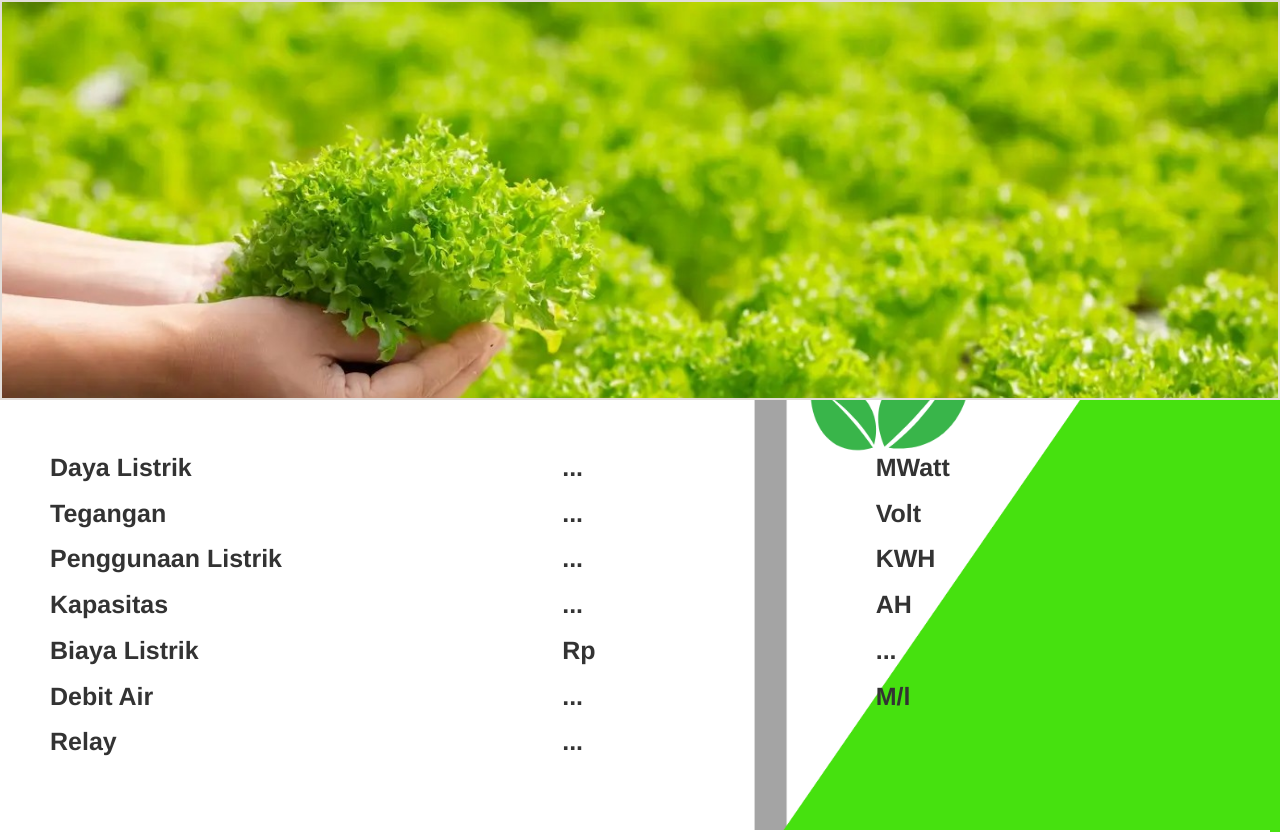
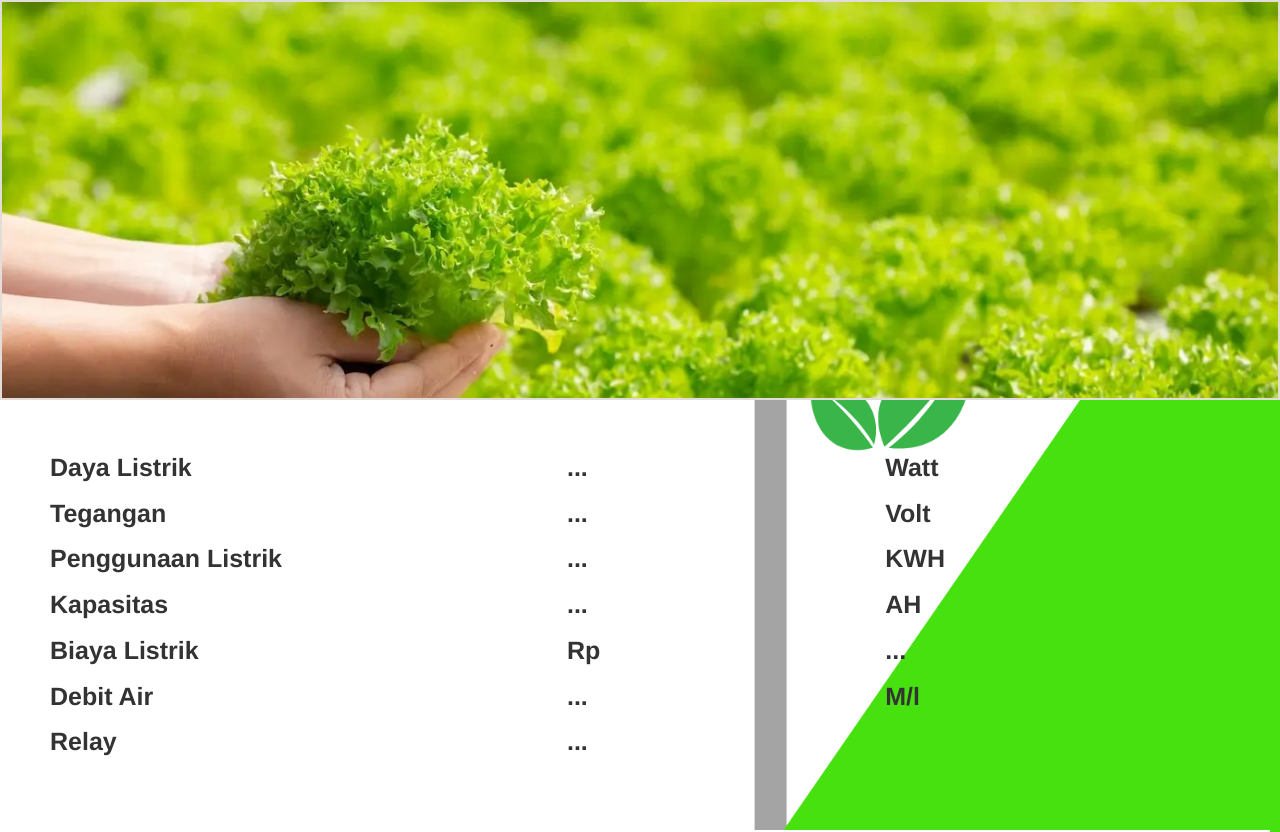
Before and after one commit to ttessstes/iothidro, a plain HTML site: page index.html in a window 1280 px wide. Shown: the top 832 px of the page. Drawn offline with nearby package versions, Linux system fonts and the light colour scheme; a script that the page names is missing.

Commit message:
Add files via upload

```diff
--- a/index.html
+++ b/index.html
@@ -24,7 +24,7 @@
 
         <div> <p>Daya Listrik</p>  </div>
         <div>  <p  id="data_daya">...</p></div>
-        <div><p>MWatt</p></div>
+        <div><p>Watt</p></div>
 
         <div> <p>Tegangan</p>  </div>
         <div>  <p  id="data_tegangan">...</p></div>
```
